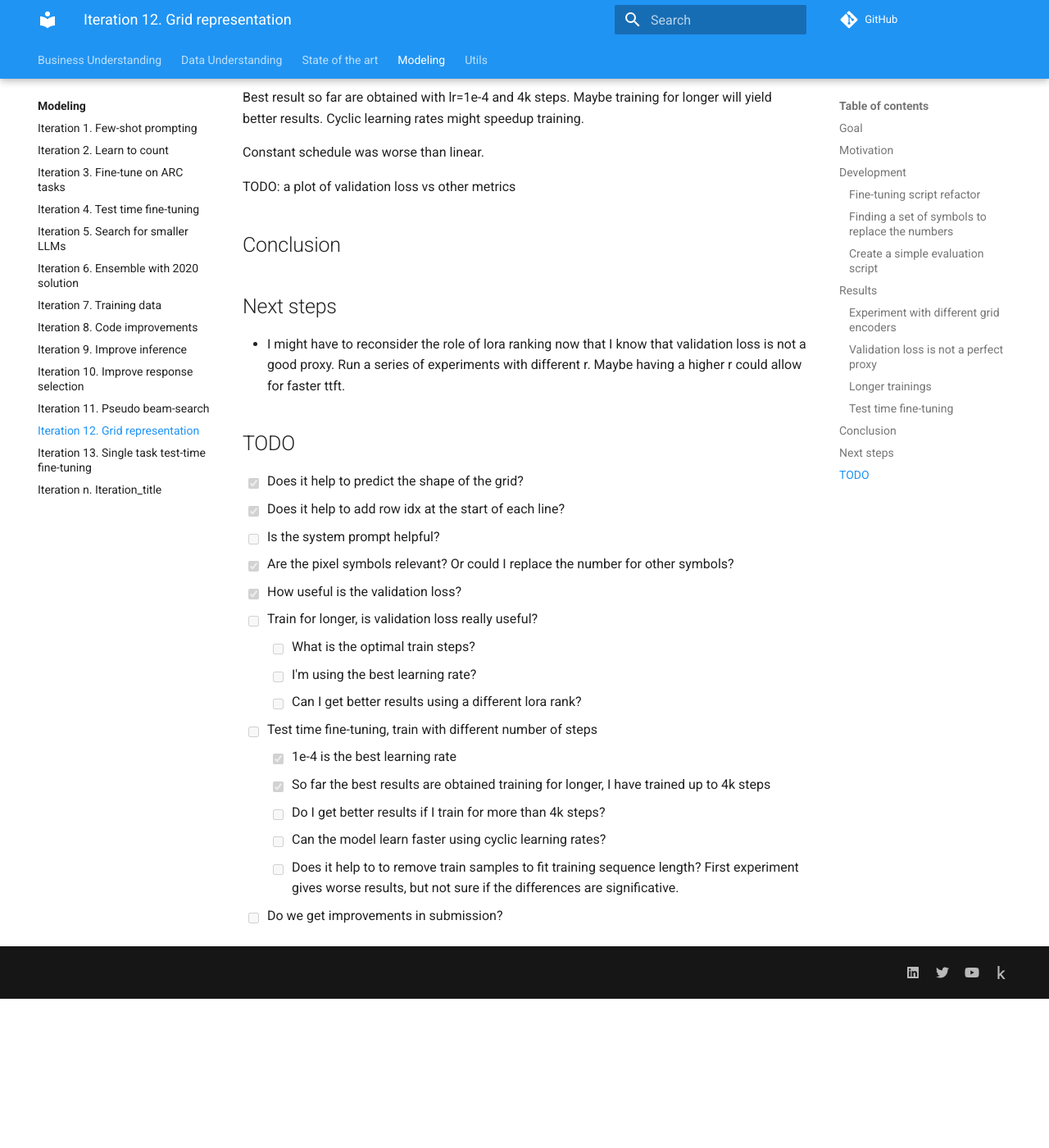
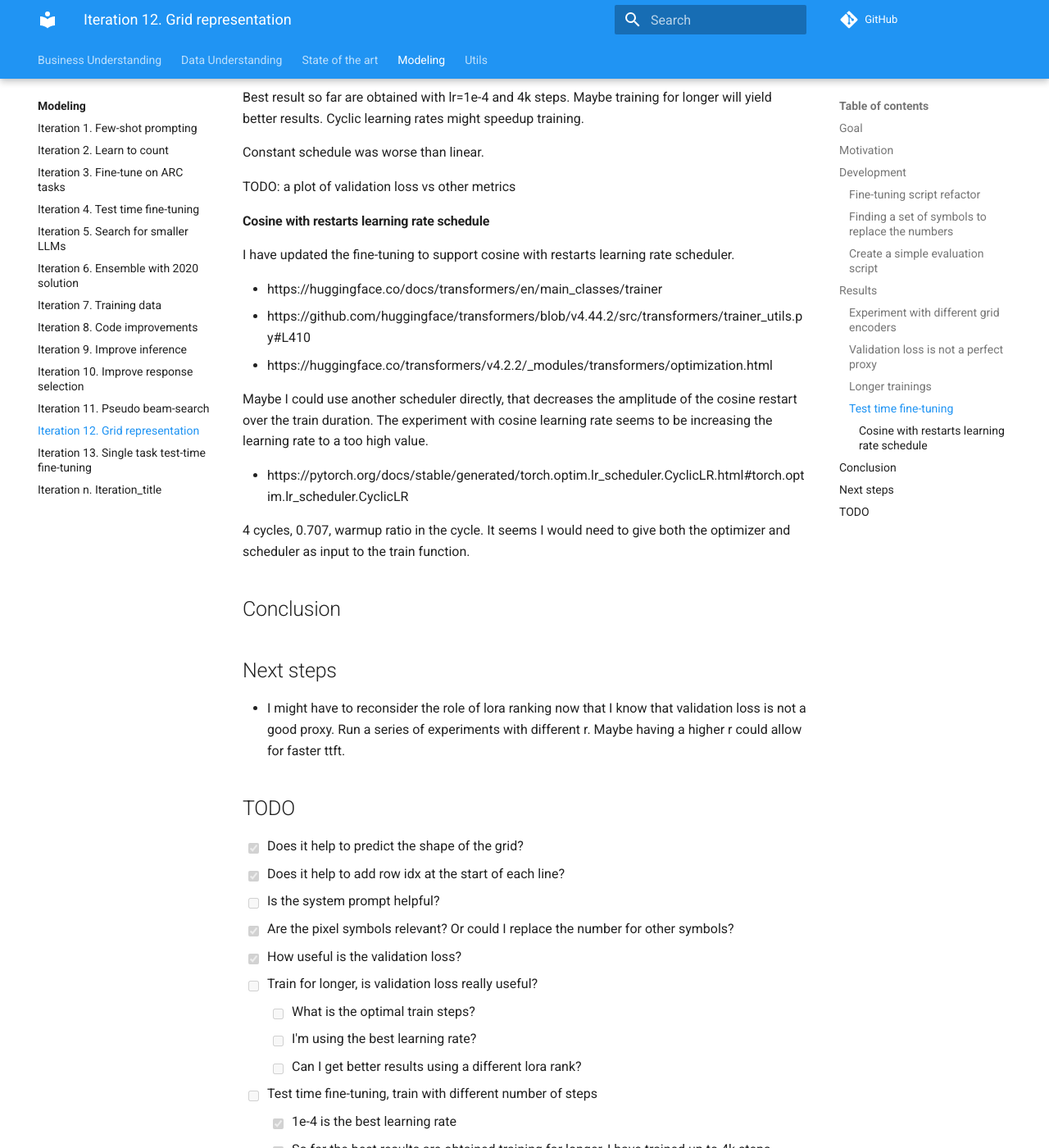
Before and after one commit to zhengjunyao-work/arc24, an MkDocs documentation site: the page built from docs/modeling/Iteration_12_grid_representation.md, in a window 1280 px wide and 1400 px high, scrolled down 3170 px. Shown: the whole window at 82% size. Built offline with MkDocs 1.6.1 and Material for MkDocs 9.7.7, drawn with Linux system fonts in a browser that asks for light colours; comment, search, counter and statistics services are not loaded; before the commit the page ends 4388 px from its top, so only the background shows below that; some of the changed text lies outside the part shown.

```diff
--- a/docs/modeling/Iteration_12_grid_representation.md
+++ b/docs/modeling/Iteration_12_grid_representation.md
@@ -110,6 +110,22 @@
 
 TODO: a plot of validation loss vs other metrics
 
+#### Cosine with restarts learning rate schedule
+
+I have updated the fine-tuning to support cosine with restarts learning rate scheduler.
+
+- https://huggingface.co/docs/transformers/en/main_classes/trainer
+- https://github.com/huggingface/transformers/blob/v4.44.2/src/transformers/trainer_utils.py#L410
+- https://huggingface.co/transformers/v4.2.2/_modules/transformers/optimization.html
+
+Maybe I could use another scheduler directly, that decreases the amplitude of the cosine restart
+over the train duration. The experiment with cosine learning rate seems to be increasing the learning rate to a too high value.
+
+- https://pytorch.org/docs/stable/generated/torch.optim.lr_scheduler.CyclicLR.html#torch.optim.lr_scheduler.CyclicLR
+
+4 cycles, 0.707, warmup ratio in the cycle.
+It seems I would need to give both the optimizer and scheduler as input to the train function.
+
 ## Conclusion
 
 ## Next steps
@@ -134,4 +150,6 @@
   - [ ] Do I get better results if I train for more than 4k steps?
   - [ ] Can the model learn faster using cyclic learning rates?
   - [ ] Does it help to to remove train samples to fit training sequence length? First experiment gives worse results, but not sure if the differences are significative.
+  - [ ] Could I train faster by changing the batch size?
 - [ ] Do we get improvements in submission?
+- [ ] If I make the same submission 3 times, what is the variability of the score? (Using a random seed)
```
Also changed, not shown: 1 other file.
